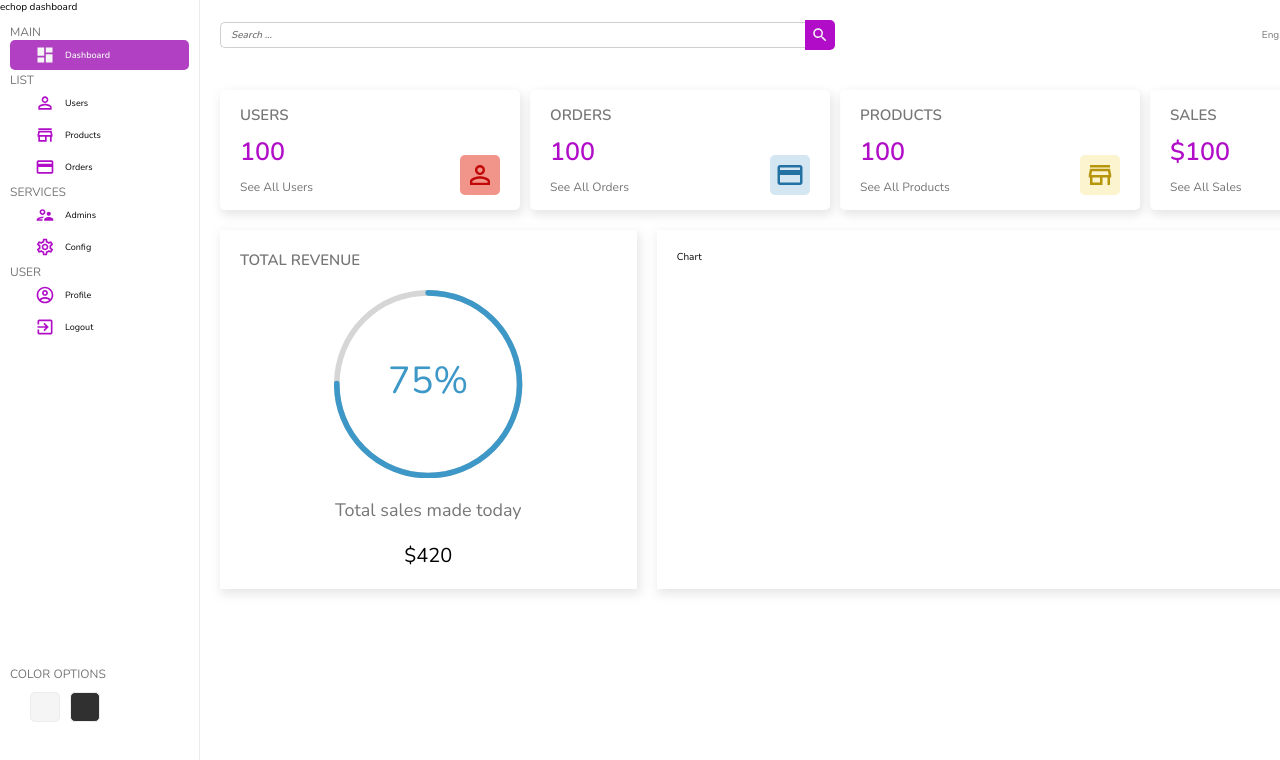
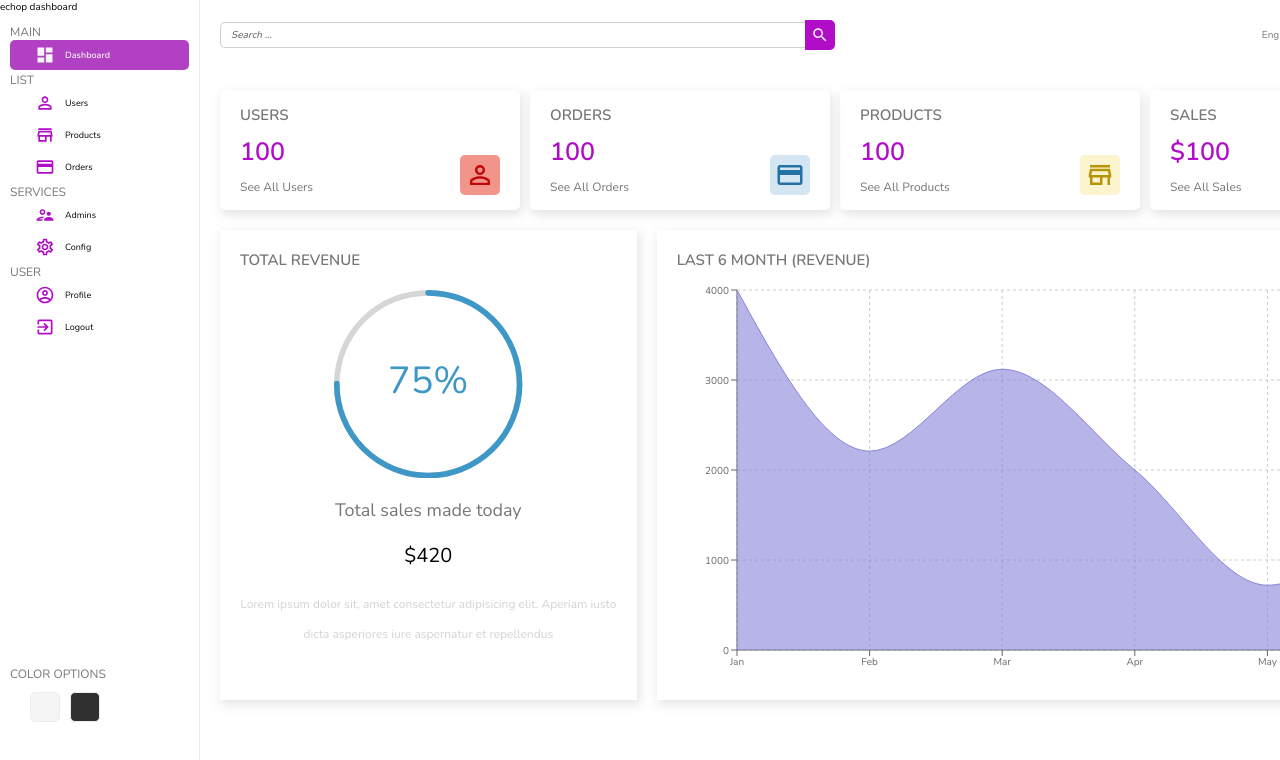
Before and after one commit to eldoghry/react-dashboard, a React (Create React App) app: page / in a window 1280 px wide. Shown: the top 760 px of the page. Built offline with nearby package versions, Linux system fonts and the light colour scheme.

Commit message:
implement chart

```diff
--- a/package.json
+++ b/package.json
@@ -16,6 +16,7 @@
     "react-dom": "^18.2.0",
     "react-router-dom": "^6.3.0",
     "react-scripts": "5.0.1",
+    "recharts": "^2.1.11",
     "sass": "^1.53.0",
     "web-vitals": "^2.1.4"
   },
--- a/src/components/charts/Chart.jsx
+++ b/src/components/charts/Chart.jsx
@@ -1,7 +1,73 @@
 import "./chart.scss";
 
+import React, { PureComponent } from "react";
+import {
+  AreaChart,
+  Area,
+  XAxis,
+  YAxis,
+  CartesianGrid,
+  Tooltip,
+  ResponsiveContainer,
+} from "recharts";
+
 function Chart() {
-  return <div className="chart">Chart</div>;
+  const data = [
+    {
+      name: "Jan",
+      revenue: 4000,
+    },
+    {
+      name: "Feb",
+      revenue: 2210,
+    },
+    {
+      name: "Mar",
+      revenue: 3120,
+    },
+    {
+      name: "Apr",
+      revenue: 2000,
+    },
+    {
+      name: "May",
+      revenue: 720,
+    },
+    {
+      name: "June",
+      revenue: 1800,
+    },
+  ];
+
+  return (
+    <div className="chart">
+      <h1 className="title">Last 6 month (Revenue)</h1>
+      <ResponsiveContainer width="100%" height={400}>
+        <AreaChart
+          width={500}
+          height={400}
+          data={data}
+          margin={{
+            top: 10,
+            right: 30,
+            left: 0,
+            bottom: 0,
+          }}
+        >
+          <CartesianGrid strokeDasharray="3 3" />
+          <XAxis dataKey="name" />
+          <YAxis />
+          <Tooltip />
+          <Area
+            type="monotone"
+            dataKey="revenue"
+            stroke="#8884d8"
+            fill="#8884d8"
+          />
+        </AreaChart>
+      </ResponsiveContainer>
+    </div>
+  );
 }
 
 export default Chart;
--- a/src/components/charts/FeaturedChart.jsx
+++ b/src/components/charts/FeaturedChart.jsx
@@ -16,6 +16,10 @@ function FeaturedChart() {
 
         <p>Total sales made today</p>
         <p className="amount">$420</p>
+        <span>
+          Lorem ipsum dolor sit, amet consectetur adipisicing elit. Aperiam
+          iusto dicta asperiores iure aspernatur et repellendus
+        </span>
       </div>
     </div>
   );
--- a/src/components/charts/chart.scss
+++ b/src/components/charts/chart.scss
@@ -3,4 +3,8 @@
   padding: 20px;
   -webkit-box-shadow: 2px 4px 10px 1px rgba(0, 0, 0, 0.47);
   box-shadow: 2px 4px 10px 1px rgba(201, 201, 201, 0.47);
+
+  .title {
+    margin-bottom: 10px;
+  }
 }
--- a/src/components/charts/featuredChart.scss
+++ b/src/components/charts/featuredChart.scss
@@ -29,5 +29,12 @@
         color: black;
       }
     }
+
+    span {
+      color: lightgray;
+      text-align: center;
+      line-height: 30px;
+      font-size: 1.2rem;
+    }
   }
 }
```
Also changed, not shown: 1 other file (tests, documents, lock files or other folders).
